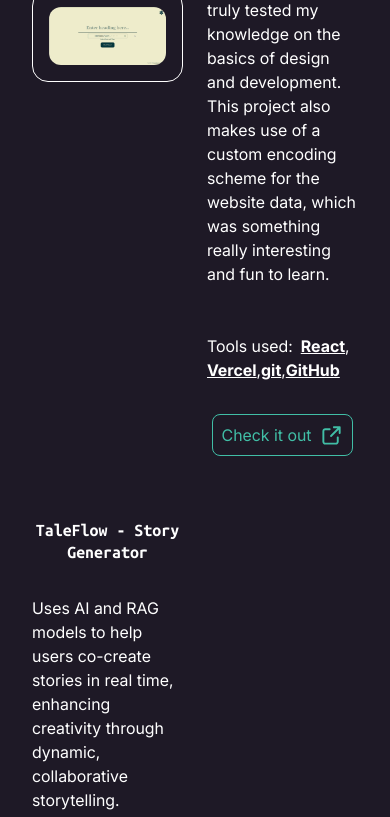
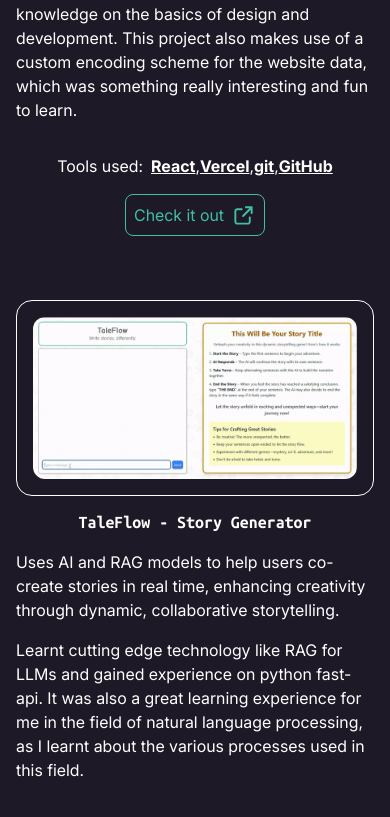
Before and after one commit to poseidon0z/Portfolio-v2, a React (Vite) app: page / in a window 390 px wide. Shown: the part 5662-6479 px from the top of the page. Built offline with nearby package versions, Linux system fonts and the light colour scheme.

Commit message:
Made projects section responsive

```diff
--- a/src/components/Projects/ProjectContainer.tsx
+++ b/src/components/Projects/ProjectContainer.tsx
@@ -1,4 +1,4 @@
-import React from 'react';
+import React, { useState, useEffect } from 'react';
 import Heading from '../General/Heading';
 import BodyText from '../General/BodyText';
 import LinkIcon from '../../assets/Link.svg';
@@ -24,6 +24,17 @@ const ProjectContainer: React.FC<ProjectContainerProps> = ({
   alt = `${title} demo`,
   imageLeft = true,
 }) => {
+  const [windowWidth, setWindowWidth] = useState(window.innerWidth);
+
+  useEffect(() => {
+    const handleResize = () => {
+      setWindowWidth(window.innerWidth);
+    };
+
+    window.addEventListener('resize', handleResize);
+    return () => window.removeEventListener('resize', handleResize);
+  }, []);
+
   const imageBlock = (
     <div className="col-span-6 p-4 border border-white rounded-2xl">
       <img
@@ -35,7 +46,7 @@ const ProjectContainer: React.FC<ProjectContainerProps> = ({
   );
 
   const contentBlock = (
-    <div className="col-span-6 flex flex-col gap-8 items-center">
+    <div className="col-span-6 flex flex-col gap-4 sm:gap-8 items-center">
       <Heading level={5} className="text-center">
         {title}
       </Heading>
@@ -77,16 +88,16 @@ const ProjectContainer: React.FC<ProjectContainerProps> = ({
   );
 
   return (
-    <article className="grid grid-cols-12 gap-6 w-full items-center">
-      {imageLeft ? (
+    <article className="grid grid-cols-4 md:grid-cols-12 gap-4 w-full items-center">
+      {!imageLeft && windowWidth > 768 ? (
+        <>
+          {contentBlock}
+          {imageBlock}
+        </>
+      ) : (
         <>
           {imageBlock}
           {contentBlock}
-        </>
-      ) : (
-        <>
-          {contentBlock}
-          {imageBlock}
         </>
       )}
     </article>
--- a/src/pages/Projects.tsx
+++ b/src/pages/Projects.tsx
@@ -41,7 +41,7 @@ const Projects: React.FC = () => {
   return (
     <div
       id="projects"
-      className="w-screen min-h-screen flex flex-col items-center gap-16 px-8 pb-8 bg-blackish text-white"
+      className="w-screen min-h-screen flex flex-col items-center gap-16 px-4 sm:px-8 pb-8 bg-blackish text-white"
     >
       <Heading level={4} className="text-center pt-8">
         These are my projects
```
